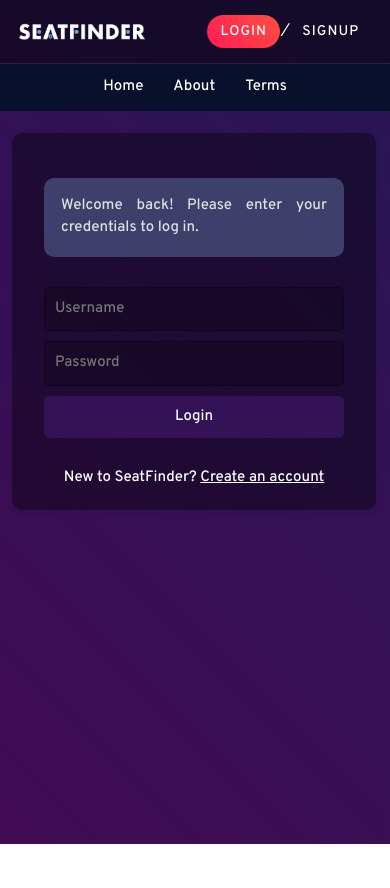
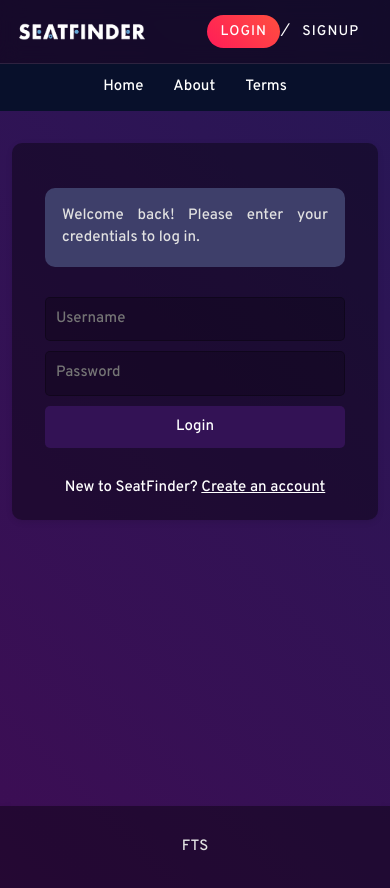
Before and after one commit to Nafiur01/SeatFinder, a React (Create React App) app in the folder client/: page /login in a window 390 px wide. Before the commit the page ends 844 px from the top, so only its background shows below. Built offline with nearby package versions, Linux system fonts and the light colour scheme.

Commit message:
updated regPage, added fading effect, changed repeatation to layout

```diff
--- a/client/public/index.html
+++ b/client/public/index.html
@@ -9,7 +9,8 @@
       name="description"
       content="Web site created using create-react-app"
     />
-    <link rel="apple-touch-icon" href="%PUBLIC_URL%/logo192.png" />
+
+
     <!--
       manifest.json provides metadata used when your web app is installed on a
       user's mobile device or desktop. See https://developers.google.com/web/fundamentals/web-app-manifest/
@@ -31,6 +32,7 @@
   </head>
   <body>
     <noscript>You need to enable JavaScript to run this app.</noscript>
+    <div id="navbar"></div>
     <div id="root"></div>
     <!--
       This HTML file is a template.
--- a/client/src/components/AboutUs.jsx
+++ b/client/src/components/AboutUs.jsx
@@ -1,11 +1,13 @@
 import React from "react";
 import Navbar from "./Navbar";
+import Layout from "./Layout";
 import "../css/page.css";
 
 const AboutUs = () => {
   return (
+    <Layout>
     <div className="about-us-page">
-      <Navbar />
+      {/* <Navbar /> */}
       <div className="pcontainer">
         <h1 className="about-us-heading mb-4 mt-3">About SeatFinder</h1>
         Welcome to SeatFinder - Your Ultimate Event Management Solution!
@@ -172,6 +174,7 @@ Whether you're an event organizer or an enthusiastic attendee, SeatFinder invite
         opportunity to create lasting memories and meaningful connections.
       </div>
     </div>
+    </Layout>
   );
 };
 
--- /dev/null
+++ b/client/src/components/FadeEffect.jsx
@@ -0,0 +1,24 @@
+import React, { useState, useEffect } from 'react';
+import '../css/style.css'; // Adjust the path based on your project structure
+
+const FadeEffect = ({ children }) => {
+  const [isVisible, setIsVisible] = useState(false);
+
+  useEffect(() => {
+    // Trigger the slide-in and fade-in effect after a short delay
+    const timeout = setTimeout(() => {
+      setIsVisible(true);
+    }, 0);
+
+    // Clear the timeout when the component unmounts
+    return () => clearTimeout(timeout);
+  }, []);
+
+  return (
+    <div className={`slide-fade-in ${isVisible ? 'active' : ''}`}>
+      {children}
+    </div>
+  );
+};
+
+export default FadeEffect;
--- /dev/null
+++ b/client/src/components/Footer.jsx
@@ -0,0 +1,12 @@
+import React from 'react'
+import '../css/Footer.css';
+
+function Footer() {
+  return (
+    <div className='footer'>
+      FTS
+    </div>
+  )
+}
+
+export default Footer
--- /dev/null
+++ b/client/src/components/Layout.jsx
@@ -0,0 +1,18 @@
+import React from 'react'
+import Navbar from './Navbar'
+import Footer from './Footer'
+import FadeEffect from './FadeEffect'
+
+const Layout = ({ children }) => {
+  return (
+    <>
+    <Navbar />
+    <FadeEffect>
+    {children}
+    </FadeEffect>
+    <Footer />
+    </>
+  )
+}
+
+export default Layout
--- a/client/src/components/LoginPage.jsx
+++ b/client/src/components/LoginPage.jsx
@@ -1,13 +1,15 @@
 import React from 'react'
 import Navbar from './Navbar'
 import '../css/page.css';
+import '../css/style.css';
 import '../css/LoginPage.css';
-
+import Layout from './Layout';
+import { Link } from 'react-router-dom';
 
 function LoginPage() {
   return (
     <>
-        <Navbar />
+        <Layout>
     <div className='container mt-5 login-pc-block'>
         <div className="row">
             <div className="col-md-5 col-12">
@@ -22,14 +24,17 @@ function LoginPage() {
                     <input type="password" className="login-field" placeholder="Password" />
                     <button type="submit" className="login-button">Login</button>
                 </form>
+                <div className="text-white mt-4">
+                    New to SeatFinder? <Link className='text-white' to="/signup">Create an account</Link>
+                </div>
             </div>
         </div>
 
     </div>
 
-    <div className='login-mbl-block'>
+    <div className='mbl-container login-mbl-block'>
 
-        <div className="col-md-5 col-12 pcontainer login-pc-v">
+        <div className="pcontainer login-pc-v">
             <form className="login-form">
                 <div class="info-box" role="alert">
                     Welcome back! Please enter your credentials to log in.
@@ -39,11 +44,12 @@ function LoginPage() {
                 <button type="submit" className="login-button">Login</button>
             </form>
             <div className="text-white mt-4">
-                New to SeatFinder? <a className='text-white' href="/signup">Create an account</a>
+                New to SeatFinder? <Link className='text-white' to="/signup">Create an account</Link>
             </div>
         </div>
 
     </div>
+    </Layout>
 
     </>
   )
--- a/client/src/components/TermsOfService.jsx
+++ b/client/src/components/TermsOfService.jsx
@@ -1,11 +1,12 @@
 import React from "react";
 import "../css/page.css";
 import Navbar from "./Navbar";
+import Layout from "./Layout";
 
 const TermsOfService = () => {
   return (
     <>
-    <Navbar/>
+    <Layout>
     <div className="pcontainer">
       <h1 className=' mb-4 mt-3'>Terms of Service</h1>
       <p>
@@ -100,6 +101,7 @@ const TermsOfService = () => {
           experience with SeatFinder!
         </p>
       </div>
+      </Layout>
     </>
   );
 };
--- /dev/null
+++ b/client/src/css/Footer.css
@@ -0,0 +1,9 @@
+.footer {
+    text-align: center !important;
+    padding: 30px;
+    color: #e1e1e1;
+    background-color: rgba(0, 0, 0, 0.4);
+    /* border-radius: 10px; */
+    box-shadow: 0 2px 6px rgba(0, 0, 0, 0.1);
+    text-align: justify;
+  }
--- a/client/src/css/LoginPage.css
+++ b/client/src/css/LoginPage.css
@@ -1,13 +1,21 @@
 
-login-mbl-block {
+
+/* login-mbl-block {
     display: none !important;
+} */
+
+.text-start{
+    text-align: left !important;
 }
-
-@media (max-width: 767px) {
+.mbl-container {
+    min-height: 80vh;
+}
+@media (max-width: 768px) {
   .login-mbl-block {
     display: block;
-    max-width: fit-content;
+    max-width: 100%;
     padding: 10px 0px 10px 0px;
+    margin: 10px 0;
   }
   .login-pc-block {
     display: none;
--- a/client/src/css/style.css
+++ b/client/src/css/style.css
@@ -1,4 +1,10 @@
 /* global.css */
+
+#root {
+  min-height: 100%;
+  position: relative;
+}
+
 
 @keyframes bgAnimate {
   0% {
@@ -58,3 +64,16 @@ body {
   body::-webkit-scrollbar-track {
     background-color: transparent; /* Color of the track */
   }
+
+
+
+  .slide-fade-in {
+    opacity: 0;
+    transform: translateY(10px); /* Start from below the viewport */
+    transition: opacity 0.5s ease-in, transform 0.5s ease-in;
+  }
+
+  .slide-fade-in.active {
+    opacity: 1;
+    transform: translateY(0); /* Move to original position */
+  }
--- a/client/src/index.js
+++ b/client/src/index.js
@@ -13,8 +13,6 @@ root.render(
     <AppRouter />
   </React.StrictMode>
 );
+const navbar = ReactDOM.createRoot(document.getElementById('navbar'));
 
-// If you want to start measuring performance in your app, pass a function
-// to log results (for example: reportWebVitals(console.log))
-// or send to an analytics endpoint. Learn more: https://bit.ly/CRA-vitals
 reportWebVitals();
```
Also changed, not shown: client/src/components/RegPage.jsx (+53 -21 lines), client/public/assets/images/reg-banner.png (added), 1 other file (tests, documents, lock files or other folders).
